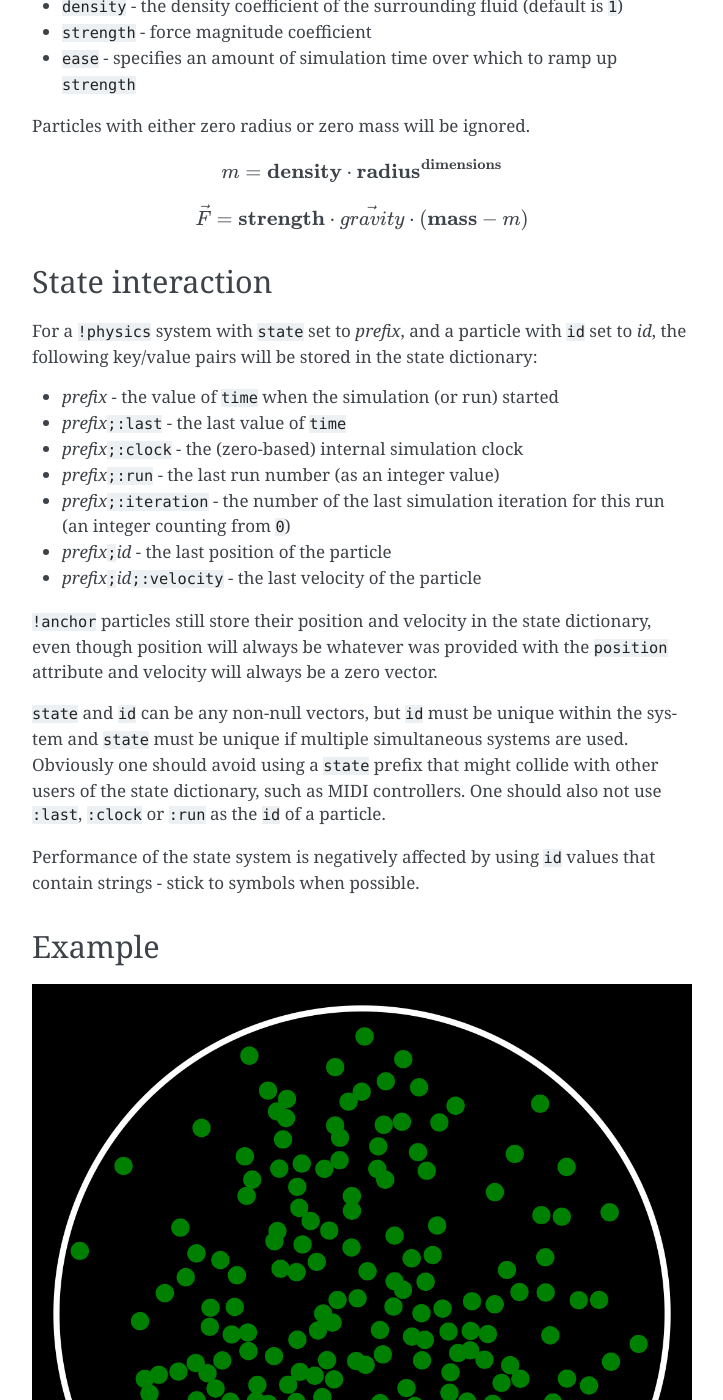
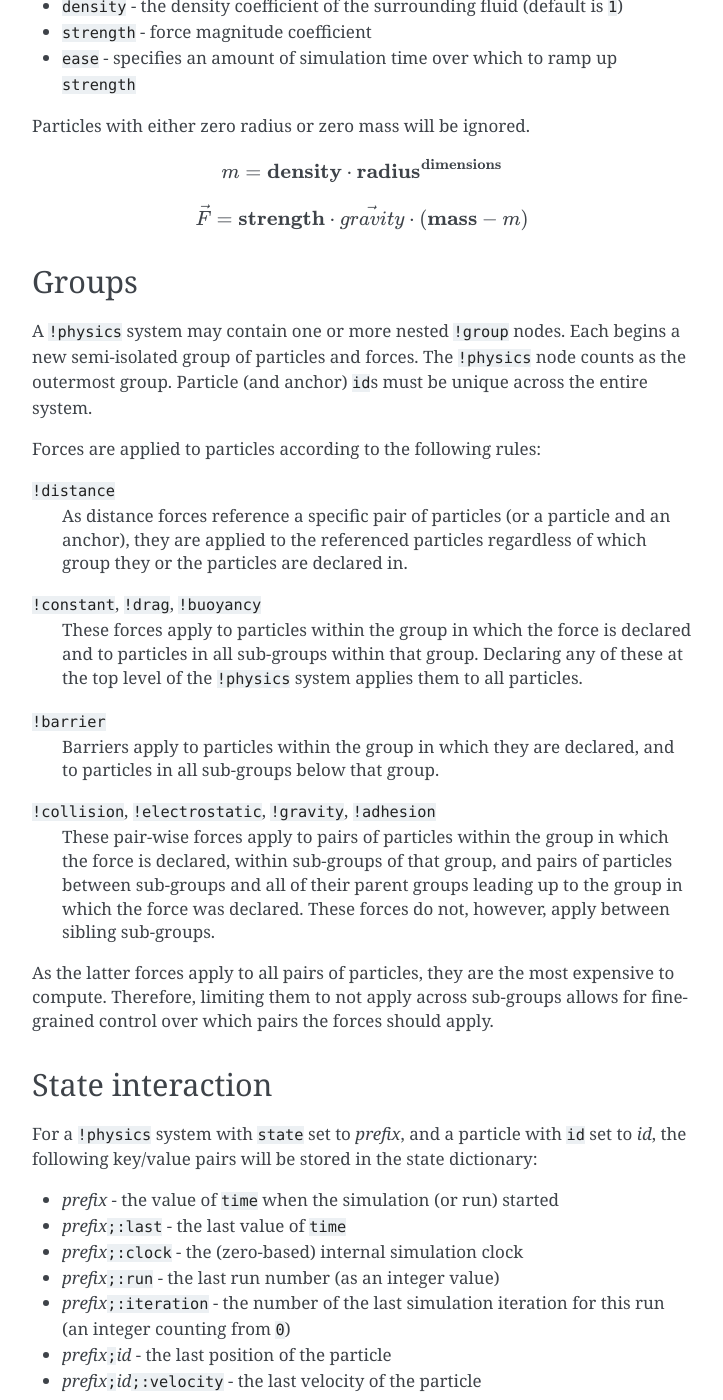
Before and after one commit to jonathanhogg/flitter, a Sphinx documentation site: the page built from docs/physics.md, in a window 1280 px wide and 1400 px high, scrolled down 8876 px. Shown: the whole window, without its empty margins (388-1111 px from the left). Built offline with Sphinx 7.4.7, drawn with Linux system fonts in a browser that asks for light colours.

Commit message:
New group support in `!physics`

````diff
--- a/docs/physics.md
+++ b/docs/physics.md
@@ -432,6 +432,40 @@ m = \textbf{density} \cdot \textbf{radius}^\textbf{dimensions}
 \vec{F} = \textbf{strength} \cdot  \vec{gravity} \cdot  ( \textbf{mass} - m )
 ```
 
+## Groups
+
+A `!physics` system may contain one or more nested `!group` nodes. Each begins
+a new semi-isolated group of particles and forces. The `!physics` node counts
+as the outermost group. Particle (and anchor) `id`s must be unique across the
+entire system.
+
+Forces are applied to particles according to the following rules:
+
+`!distance`
+: As distance forces reference a specific pair of particles (or a particle and
+an anchor), they are applied to the referenced particles regardless of which
+group they or the particles are declared in.
+
+`!constant`, `!drag`, `!buoyancy`
+: These forces apply to particles within the group in which the force is
+declared and to particles in all sub-groups within that group. Declaring any of
+these at the top level of the `!physics` system applies them to all particles.
+
+`!barrier`
+: Barriers apply to particles within the group in which they are declared,
+and to particles in all sub-groups below that group.
+
+`!collision`, `!electrostatic`, `!gravity`, `!adhesion`
+: These pair-wise forces apply to pairs of particles within the group in which
+the force is declared, within sub-groups of that group, and pairs of particles
+between sub-groups and all of their parent groups leading up to the group in
+which the force was declared. These forces do not, however, apply between
+sibling sub-groups.
+
+As the latter forces apply to all pairs of particles, they are the most
+expensive to compute. Therefore, limiting them to not apply across sub-groups
+allows for fine-grained control over which pairs the forces should apply.
+
 ## State interaction
 
 For a `!physics` system with `state` set to *prefix*, and a particle with `id`
````
Also changed, not shown: 1 other file.
